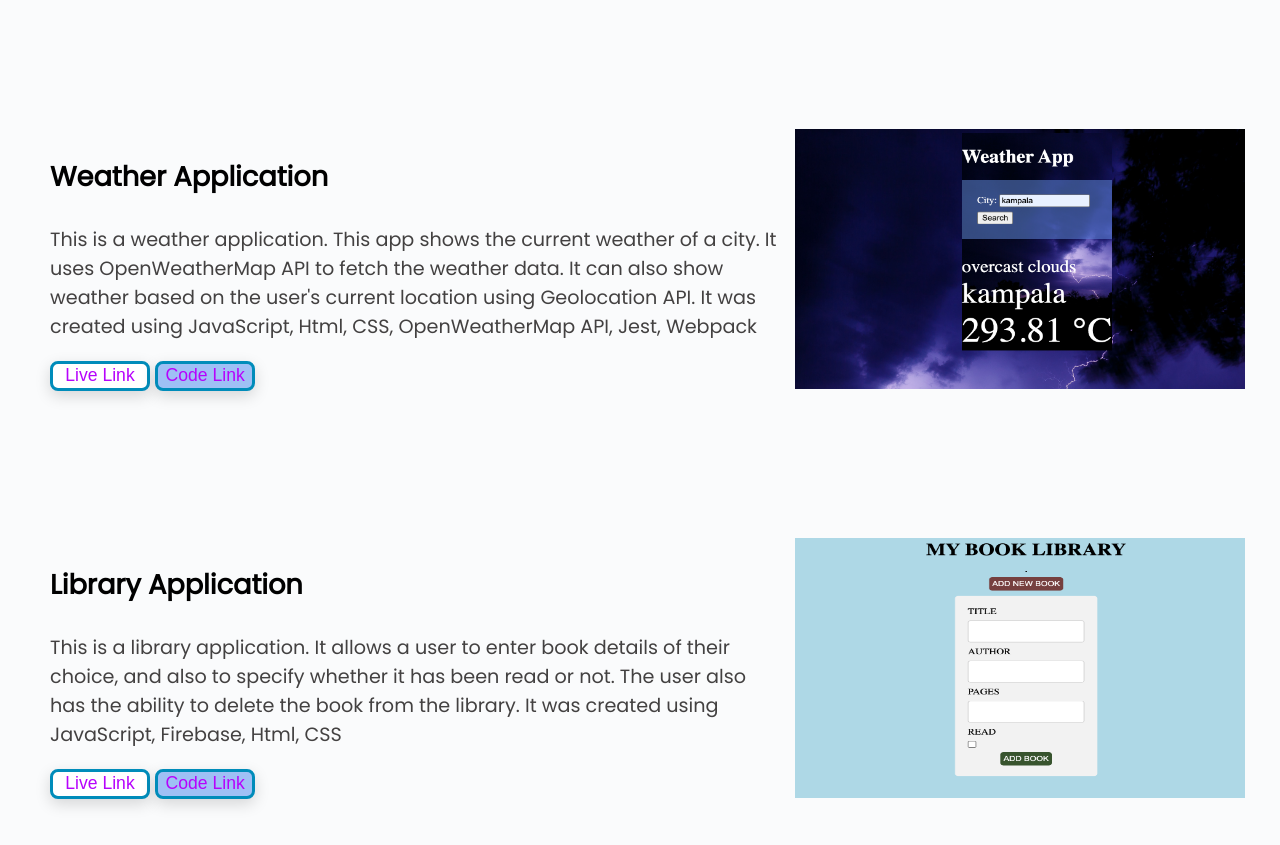
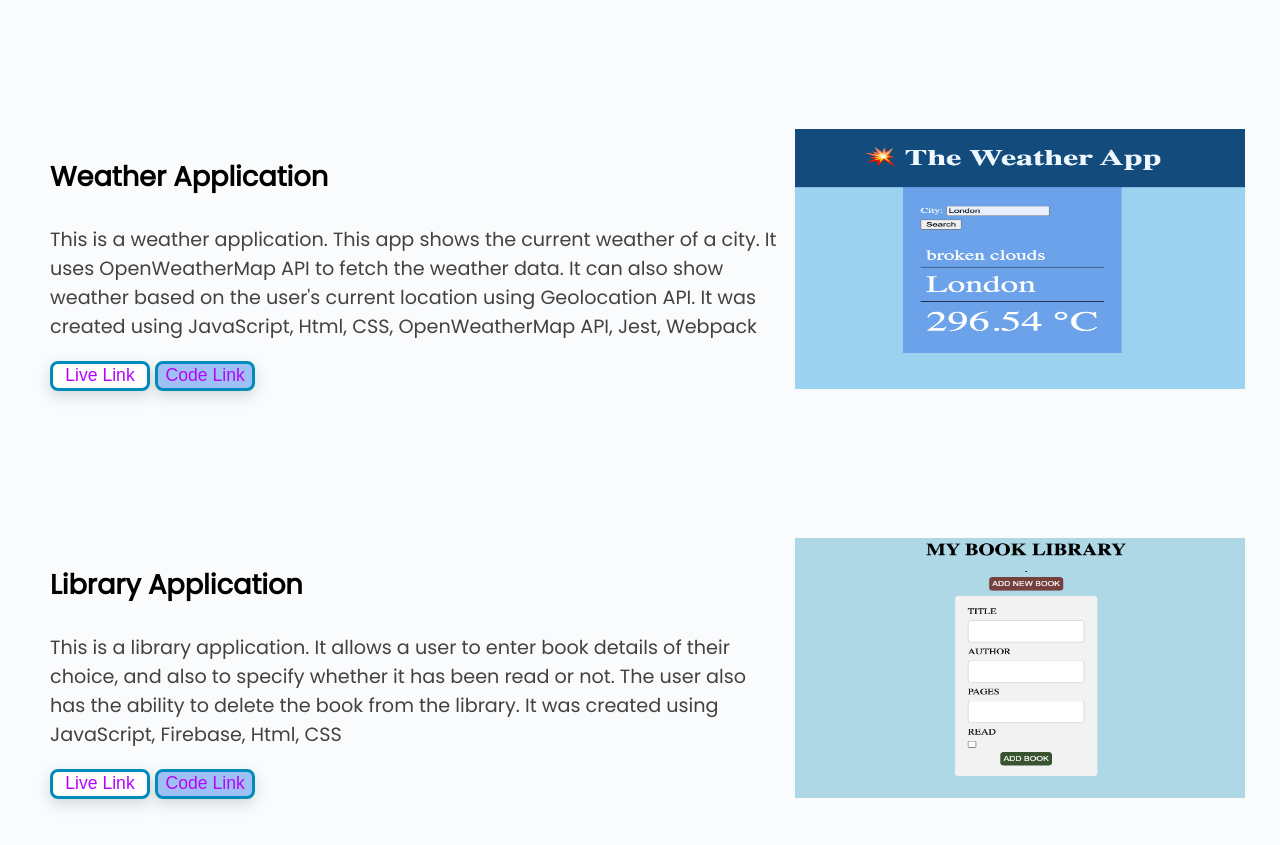
Before and after one commit to lizahumuza/portfolio, a plain HTML site: page index.html in a window 1280 px wide. Shown: the part 1480-2325 px from the top of the page. Drawn offline with nearby package versions, Linux system fonts and the light colour scheme; a script that the page names is missing; a web font is replaced by a local one.

Commit message:
updated projects

```diff
--- a/index.html
+++ b/index.html
@@ -136,7 +136,7 @@
                   <button class="btn-inv"><a href="https://github.com/lizahumuza/weatherApp">Code Link</a></button>
               </div>
               <div class="image">
-                <img class="image" src="./assets/weather.png" alt="">
+                <img class="image" src="./assets/weather1.png" alt="">
               </div>
             </div>
             <div class="cv">
```
Also changed, not shown: assets/weather1.png (added), 1 other file.
